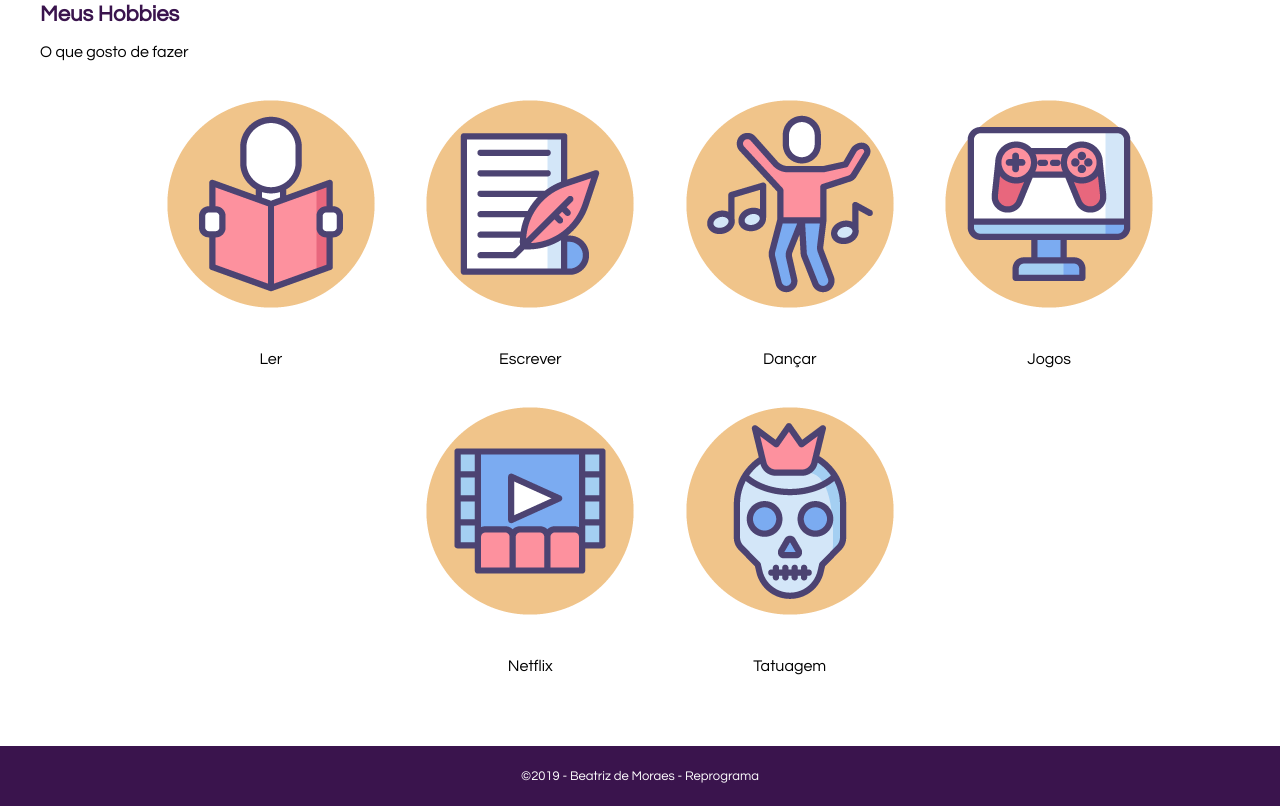
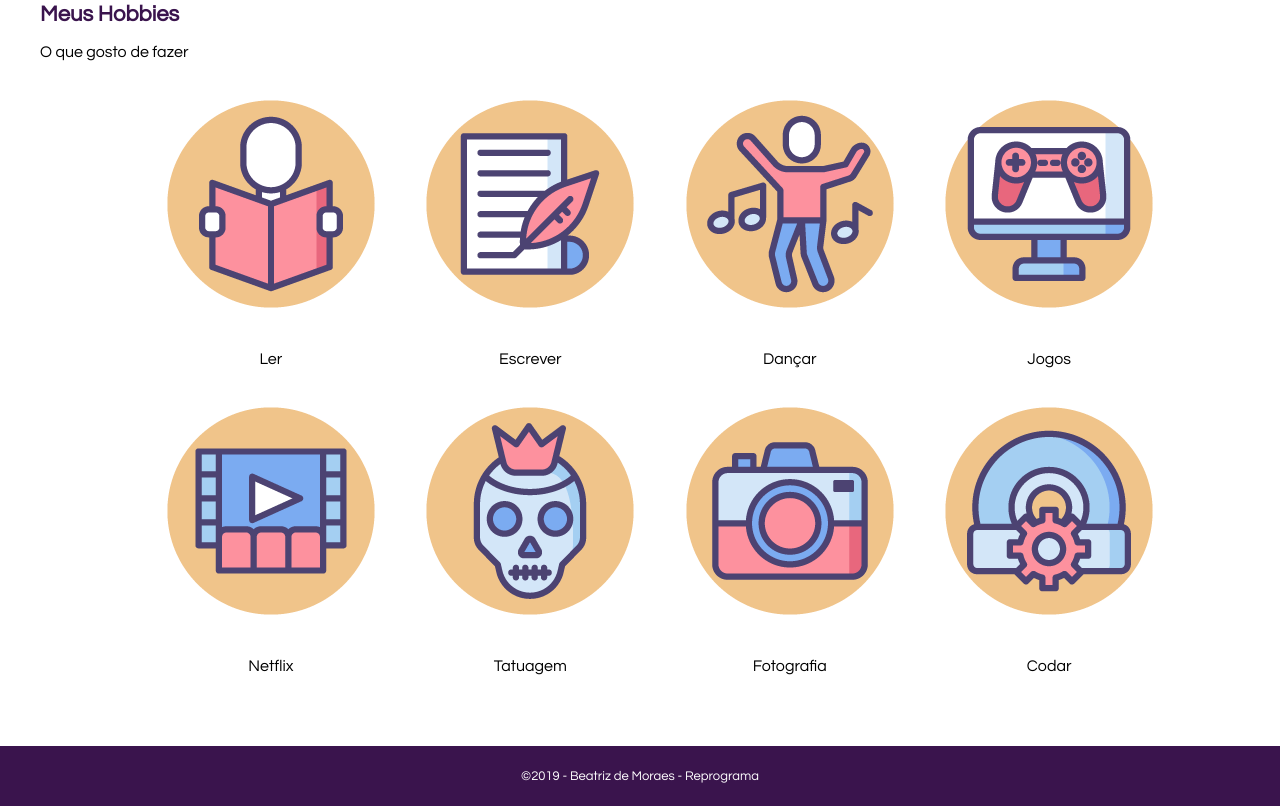
Before and after one commit to bbeamoraes/bbeamoraes.github.io, a plain HTML site: page index.html in a window 1280 px wide. Shown: the part 870-1676 px from the top of the page. Drawn offline with Linux system fonts and the light colour scheme.

Commit message:
Adicionando versão 2

```diff
--- a/index.html
+++ b/index.html
@@ -107,7 +107,14 @@
                             <img src="imagem/png/Tattoo.png">
                             <p>Tatuagem</p>
                         </li>
-
+                        <li>
+                            <img src="imagem/png/Photography.png">
+                            <p>Fotografia</p>
+                        </li>
+                        <li>
+                            <img src="imagem/png/Creating Software.png">
+                            <p>Codar</p>
+                        </li>
                     </ul>
                 </div>
              </section>
```
